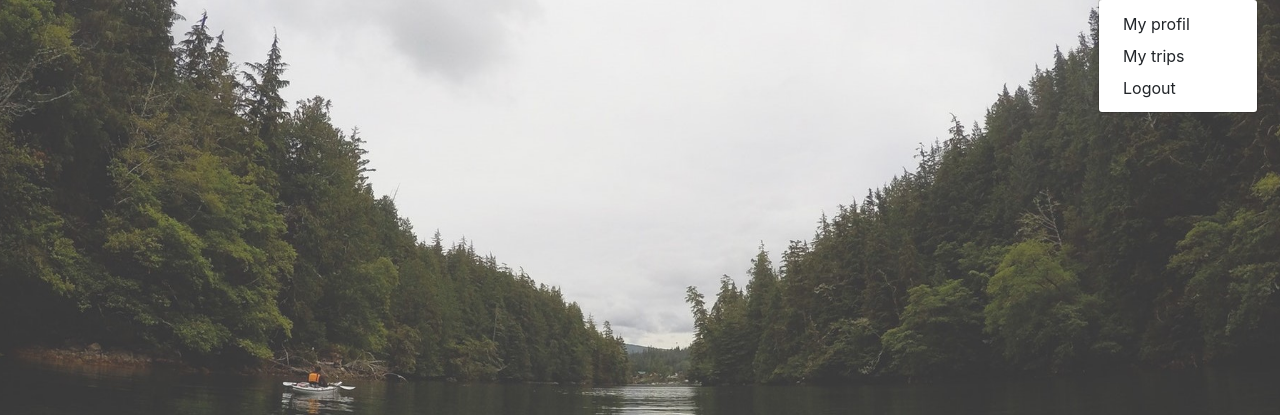
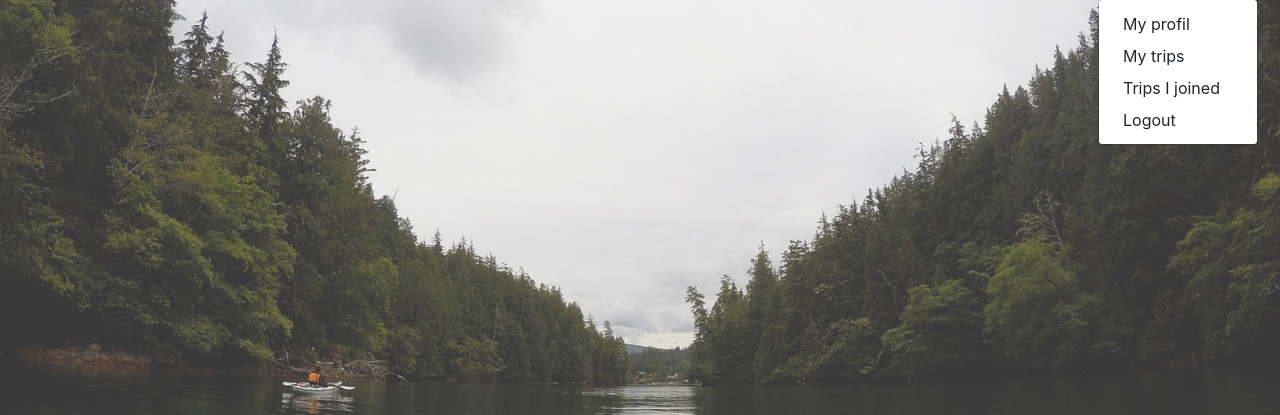
Before and after one commit to ricaju/zadatak_izlet, a Flask app: page /home/my_trips in a window 1280 px wide, after a click on "Settings". Shown: the part 115-530 px from the top of the page. Run offline with Flask 2, Linux system fonts and the light colour scheme; the visitor is signed in with stand-in values (Sample User, id 1); data comes from the database, SQL or seed files in the repository; data that the repository does not hold is empty; some libraries are stand-ins or nearby versions.

Commit message:
past trips

```diff
--- a/app/routes.py
+++ b/app/routes.py
@@ -70,22 +70,21 @@ def my_trips():
         return render_template('home.html', title='Home', data= data)
     return render_template('home.html', title='Home')
 
-"""@app.route('/home/trips_i_joined')
+@app.route('/home/trips_i_joined')
 @login_required
 def trips_i_joined():
     trip = Trip.query.first()
     if trip is not None:
         data = []
-        joined_trips = []
-        all_trips = Trip.query.all()
-        for trip in all_trips:
-            form_join = JoinTrip.filter_by(trip_id = trip.id, user_id = current_user.id)
-            trip =
-            trips_data = {'location' : trips.location, 'about' : trips.about, 'rating' : trips.trip_rating,
-            'cost' : str(trips.total_cost) + ' kn', 'id' : trips.id}
-            data.append(trips_data)
+        form_join = JoinTrip.query.filter_by(user_id = current_user.id)
+        for items in form_join:
+            form_join_trip = Trip.query.filter_by(id = items.trip_id)
+            for trips in form_join_trip:
+                trips_data = {'location' : trips.location, 'about' : trips.about, 'rating' : trips.trip_rating,
+                'cost' : str(trips.total_cost) + ' kn', 'id' : trips.id}
+                data.append(trips_data)
         return render_template('home.html', title='Home', data= data)
-    return render_template('home.html', title='Home')"""
+    return render_template('home.html', title='Home')
 
 @app.route('/trip/<trip_id>', methods=['GET', 'POST'])
 @login_required
--- a/app/templates/home.html
+++ b/app/templates/home.html
@@ -19,6 +19,7 @@
   <div class="dropdown-menu" aria-labelledby="dropdownMenuButton">
     <a class="dropdown-item" href="{{ url_for('profile', id=current_user.username) }}">My profil</a>
     <a class="dropdown-item" href="{{ url_for('my_trips') }}">My trips</a>
+    <a class="dropdown-item" href="{{ url_for('trips_i_joined') }}">Trips I joined</a>
     <a class="dropdown-item" href="{{ url_for('logout') }}">Logout</a>
   </div>
 </div>
```
Also changed, not shown: app.db.
